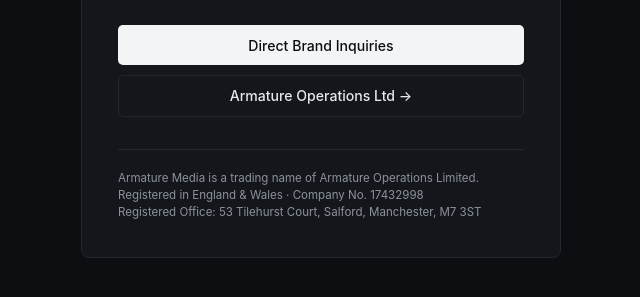
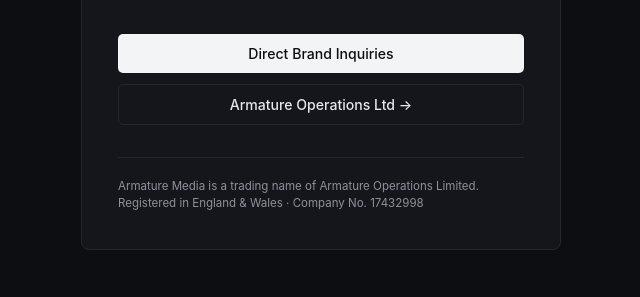
Before and after one commit to topearebi/arm-med, a plain HTML site: page index.html in a window 1280 px wide. Shown: the part 369-666 px from the top of the page, without its empty margins (319-959 px from the left). Drawn offline with Linux system fonts and the light colour scheme.

Commit message:
Remove address line from footer in index.html

```diff
--- a/index.html
+++ b/index.html
@@ -102,8 +102,7 @@
 
     <footer>
       Armature Media is a trading name of Armature Operations Limited.<br>
-      Registered in England & Wales · Company No. 17432998<br>
-      Registered Office: 53 Tilehurst Court, Salford, Manchester, M7 3ST
+      Registered in England & Wales · Company No. 17432998
     </footer>
   </main>
 
```
